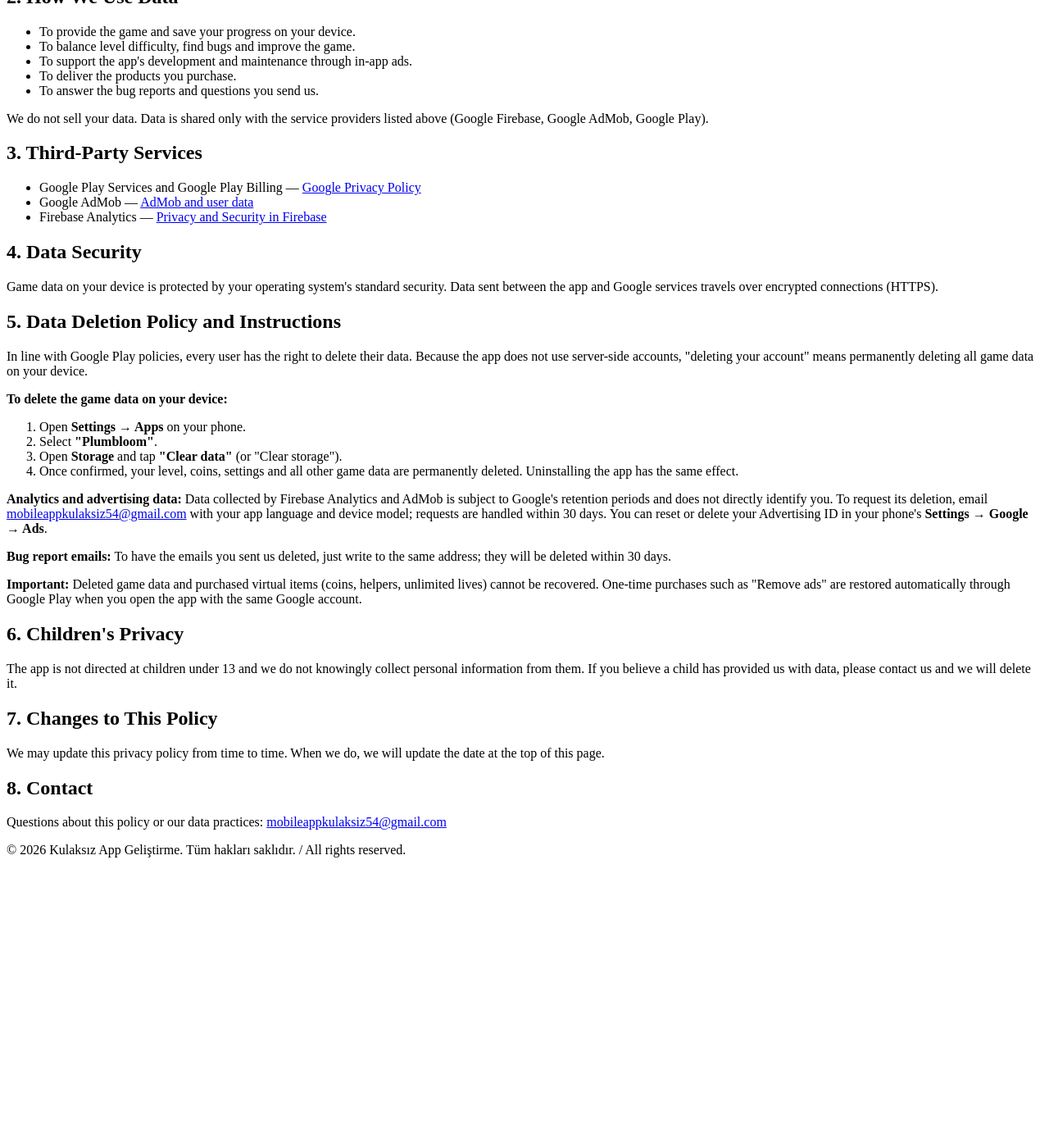
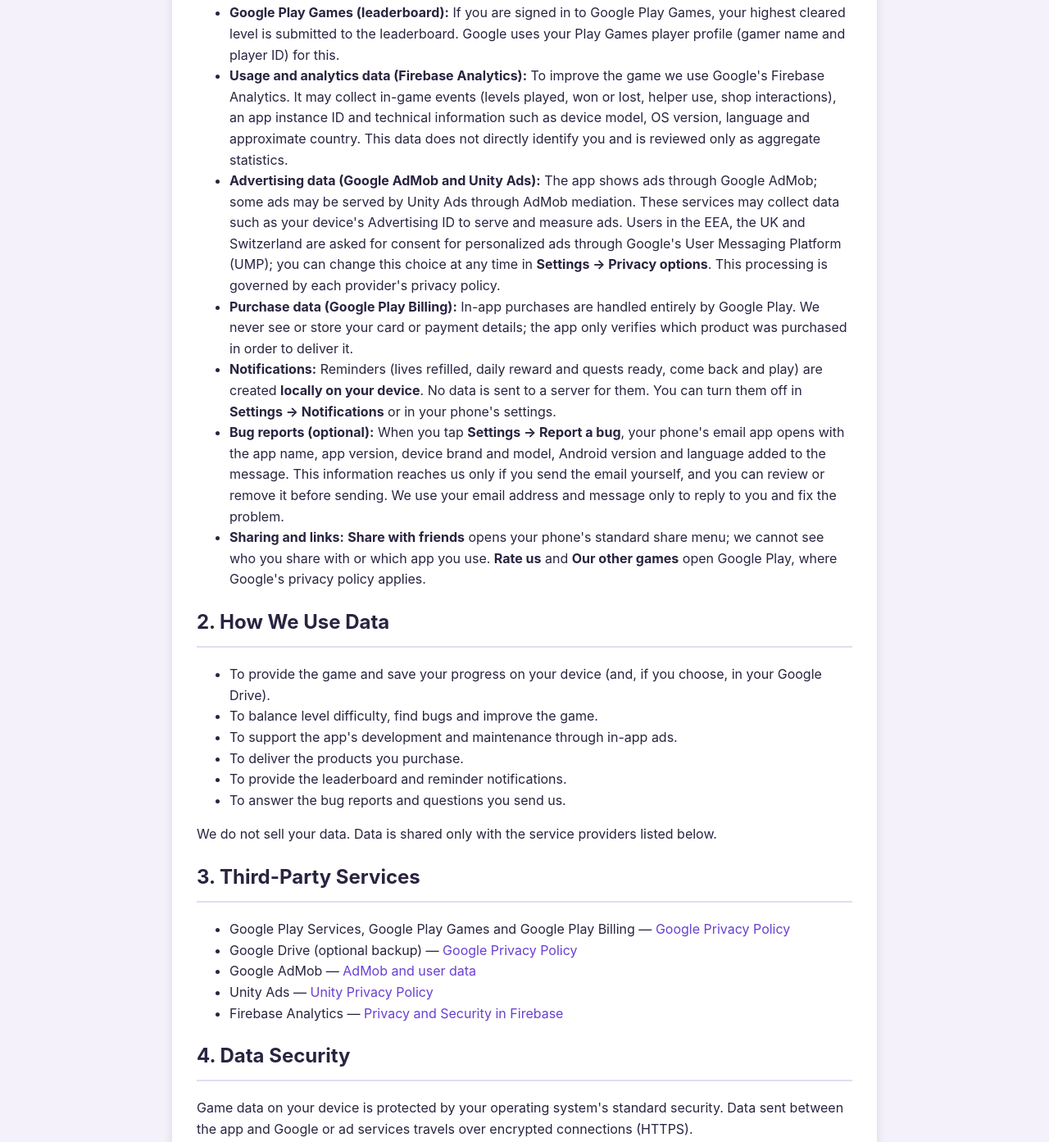
Before and after one commit to mobileappkulaksiz54/mobileappkulaksiz54.github.io, a plain HTML site: page plumbloom_privacy_policy.html in a window 1280 px wide. Shown: the part 515-1908 px from the top of the page at 82% size. Before the commit the page ends 1577 px from the top, so only its background shows below. Drawn offline with Linux system fonts and the light colour scheme.

Commit message:
Update plumbloom_privacy_policy.html

```diff
--- a/plumbloom_privacy_policy.html
+++ b/plumbloom_privacy_policy.html
@@ -1,44 +1,107 @@
-   <section id="en" lang="en">
+<!DOCTYPE html>
+<html lang="en">
+<head>
+    <meta charset="UTF-8">
+    <meta name="viewport" content="width=device-width, initial-scale=1.0">
+    <title>Privacy Policy and Data Deletion - Plumbloom: Pipe Connect Puzzle</title>
+    <style>
+        body {
+            font-family: -apple-system, BlinkMacSystemFont, "Segoe UI", Roboto, "Helvetica Neue", Arial, sans-serif;
+            line-height: 1.6;
+            color: #2B2340;
+            background-color: #F4F1FB;
+            margin: 0;
+            padding: 20px;
+        }
+        .container {
+            max-width: 800px;
+            margin: auto;
+            background-color: #ffffff;
+            padding: 30px;
+            border-radius: 16px;
+            box-shadow: 0 4px 12px rgba(43, 35, 64, 0.12);
+        }
+        h1, h2 {
+            color: #2B2340;
+            border-bottom: 2px solid #E3DCF3;
+            padding-bottom: 10px;
+        }
+        p, li {
+            font-size: 16px;
+        }
+        a {
+            color: #6A3FD1;
+            text-decoration: none;
+        }
+        a:hover {
+            text-decoration: underline;
+        }
+        strong {
+            color: #2B2340;
+        }
+        .footer {
+            text-align: center;
+            margin-top: 30px;
+            font-size: 14px;
+            color: #7A7090;
+        }
+        .highlight {
+            background-color: #F1ECFC;
+            padding: 15px;
+            border-left: 5px solid #7B5CFA;
+            margin: 20px 0;
+        }
+    </style>
+</head>
+<body>
+    <div class="container">
+        <section id="en" lang="en">
         <h1>Privacy Policy and Data Management for "Plumbloom"</h1>
-        <p><strong>Last updated:</strong> November 23, 2026</p>
+        <p><strong>Last updated:</strong> November 27, 2026</p>
 
         <p>This privacy policy explains how the <strong>"Plumbloom: Pipe Connect Puzzle"</strong> mobile app collects, uses and manages user data.</p>
 
         <h2>1. Data We Collect</h2>
-        <p>The app has no accounts or sign-in. We never ask for your name, email address or phone number.</p>
+        <p>The app has no accounts of its own. We never ask for your name, email address or phone number.</p>
         <ul>
-            <li><strong>Local game data:</strong> Your level, stars, coins, lives, helpers, themes, daily reward and quest progress, and settings are stored <strong>only on your device</strong>, not on our servers. We have no remote access to this data.</li>
+            <li><strong>Local game data:</strong> Your level, stars, coins, lives, helpers, themes, daily reward and quest progress, and settings are stored <strong>on your device</strong>. We have no remote access to this data.</li>
+            <li><strong>Optional Google Drive backup:</strong> If you turn on Google Drive backup in Settings, your save is stored in <strong>a hidden app folder in your own Google Drive</strong> (appDataFolder) that only this app can access. The app requests access to that folder only and cannot see your other Drive files. The backup is never sent to our servers. You can turn it off at any time in Settings.</li>
+            <li><strong>Google Play Games (leaderboard):</strong> If you are signed in to Google Play Games, your highest cleared level is submitted to the leaderboard. Google uses your Play Games player profile (gamer name and player ID) for this.</li>
             <!-- NOTE: If you do not connect Firebase Analytics, delete this item and the other Firebase lines below. -->
             <li><strong>Usage and analytics data (Firebase Analytics):</strong> To improve the game we use Google's Firebase Analytics. It may collect in-game events (levels played, won or lost, helper use, shop interactions), an app instance ID and technical information such as device model, OS version, language and approximate country. This data does not directly identify you and is reviewed only as aggregate statistics.</li>
-            <li><strong>Advertising data (Google AdMob):</strong> The app shows ads through Google AdMob, which may collect data such as your device's Advertising ID to serve and measure ads. Users in the EEA, the UK and Switzerland are asked for consent for personalized ads through Google's User Messaging Platform (UMP); you can change this choice at any time in <strong>Settings → Privacy options</strong>. This processing is governed by Google's privacy policy.</li>
+            <li><strong>Advertising data (Google AdMob and Unity Ads):</strong> The app shows ads through Google AdMob; some ads may be served by Unity Ads through AdMob mediation. These services may collect data such as your device's Advertising ID to serve and measure ads. Users in the EEA, the UK and Switzerland are asked for consent for personalized ads through Google's User Messaging Platform (UMP); you can change this choice at any time in <strong>Settings → Privacy options</strong>. This processing is governed by each provider's privacy policy.</li>
             <li><strong>Purchase data (Google Play Billing):</strong> In-app purchases are handled entirely by Google Play. We never see or store your card or payment details; the app only verifies which product was purchased in order to deliver it.</li>
+            <li><strong>Notifications:</strong> Reminders (lives refilled, daily reward and quests ready, come back and play) are created <strong>locally on your device</strong>. No data is sent to a server for them. You can turn them off in <strong>Settings → Notifications</strong> or in your phone's settings.</li>
             <li><strong>Bug reports (optional):</strong> When you tap <strong>Settings → Report a bug</strong>, your phone's email app opens with the app name, app version, device brand and model, Android version and language added to the message. This information reaches us only if you send the email yourself, and you can review or remove it before sending. We use your email address and message only to reply to you and fix the problem.</li>
             <li><strong>Sharing and links:</strong> <strong>Share with friends</strong> opens your phone's standard share menu; we cannot see who you share with or which app you use. <strong>Rate us</strong> and <strong>Our other games</strong> open Google Play, where Google's privacy policy applies.</li>
         </ul>
 
         <h2>2. How We Use Data</h2>
         <ul>
-            <li>To provide the game and save your progress on your device.</li>
+            <li>To provide the game and save your progress on your device (and, if you choose, in your Google Drive).</li>
             <li>To balance level difficulty, find bugs and improve the game.</li>
             <li>To support the app's development and maintenance through in-app ads.</li>
             <li>To deliver the products you purchase.</li>
+            <li>To provide the leaderboard and reminder notifications.</li>
             <li>To answer the bug reports and questions you send us.</li>
         </ul>
-        <p>We do not sell your data. Data is shared only with the service providers listed above (Google Firebase, Google AdMob, Google Play).</p>
+        <p>We do not sell your data. Data is shared only with the service providers listed below.</p>
 
         <h2>3. Third-Party Services</h2>
         <ul>
-            <li>Google Play Services and Google Play Billing — <a href="https://policies.google.com/privacy" target="_blank" rel="noopener">Google Privacy Policy</a></li>
+            <li>Google Play Services, Google Play Games and Google Play Billing — <a href="https://policies.google.com/privacy" target="_blank" rel="noopener">Google Privacy Policy</a></li>
+            <li>Google Drive (optional backup) — <a href="https://policies.google.com/privacy" target="_blank" rel="noopener">Google Privacy Policy</a></li>
             <li>Google AdMob — <a href="https://support.google.com/admob/answer/6128543" target="_blank" rel="noopener">AdMob and user data</a></li>
+            <li>Unity Ads — <a href="https://unity.com/legal/game-player-and-app-user-privacy-policy" target="_blank" rel="noopener">Unity Privacy Policy</a></li>
             <li>Firebase Analytics — <a href="https://firebase.google.com/support/privacy" target="_blank" rel="noopener">Privacy and Security in Firebase</a></li>
         </ul>
 
         <h2>4. Data Security</h2>
-        <p>Game data on your device is protected by your operating system's standard security. Data sent between the app and Google services travels over encrypted connections (HTTPS).</p>
+        <p>Game data on your device is protected by your operating system's standard security. Data sent between the app and Google or ad services travels over encrypted connections (HTTPS).</p>
 
         <div class="highlight">
             <h2>5. Data Deletion Policy and Instructions</h2>
-            <p>In line with Google Play policies, every user has the right to delete their data. Because the app does not use server-side accounts, "deleting your account" means permanently deleting all game data on your device.</p>
+            <p>In line with Google Play policies, every user has the right to delete their data. Because the app does not use server-side accounts, "deleting your account" means permanently deleting all game data on your device and, if used, your Drive backup.</p>
             <p><strong>To delete the game data on your device:</strong></p>
             <ol>
                 <li>Open <strong>Settings → Apps</strong> on your phone.</li>
@@ -46,7 +109,9 @@
                 <li>Open <strong>Storage</strong> and tap <strong>"Clear data"</strong> (or "Clear storage").</li>
                 <li>Once confirmed, your level, coins, settings and all other game data are permanently deleted. Uninstalling the app has the same effect.</li>
             </ol>
-            <p><strong>Analytics and advertising data:</strong> Data collected by Firebase Analytics and AdMob is subject to Google's retention periods and does not directly identify you. To request its deletion, email <a href="mailto:mobileappkulaksiz54@gmail.com">mobileappkulaksiz54@gmail.com</a> with your app language and device model; requests are handled within 30 days. You can reset or delete your Advertising ID in your phone's <strong>Settings → Google → Ads</strong>.</p>
+            <p><strong>To delete your Google Drive backup:</strong> On a computer, open <a href="https://drive.google.com/drive/settings" target="_blank" rel="noopener">drive.google.com → Settings → Manage apps</a>, find <strong>"Plumbloom"</strong> and choose <strong>Options → Delete hidden app data</strong>. You can also disconnect Drive in the app's Settings.</p>
+            <p><strong>Leaderboard data:</strong> You can manage or delete your Google Play Games profile and game activity in <a href="https://play.google.com/games/profile" target="_blank" rel="noopener">Google Play Games settings</a>.</p>
+            <p><strong>Analytics and advertising data:</strong> Data collected by Firebase Analytics, AdMob and Unity Ads is subject to those providers' retention periods and does not directly identify you. To request its deletion, email <a href="mailto:mobileappkulaksiz54@gmail.com">mobileappkulaksiz54@gmail.com</a> with your app language and device model; requests are handled within 30 days. You can reset or delete your Advertising ID in your phone's <strong>Settings → Google → Ads</strong>.</p>
             <p><strong>Bug report emails:</strong> To have the emails you sent us deleted, just write to the same address; they will be deleted within 30 days.</p>
             <p><strong>Important:</strong> Deleted game data and purchased virtual items (coins, helpers, unlimited lives) cannot be recovered. One-time purchases such as "Remove ads" are restored automatically through Google Play when you open the app with the same Google account.</p>
         </div>
@@ -62,7 +127,7 @@
         </section>
 
         <div class="footer">
-            <p>&copy; 2026 Kulaksız App Geliştirme. Tüm hakları saklıdır. / All rights reserved.</p>
+            <p>&copy; 2026 Kulaksız App Geliştirme. All rights reserved.</p>
         </div>
     </div>
 </body>
```
